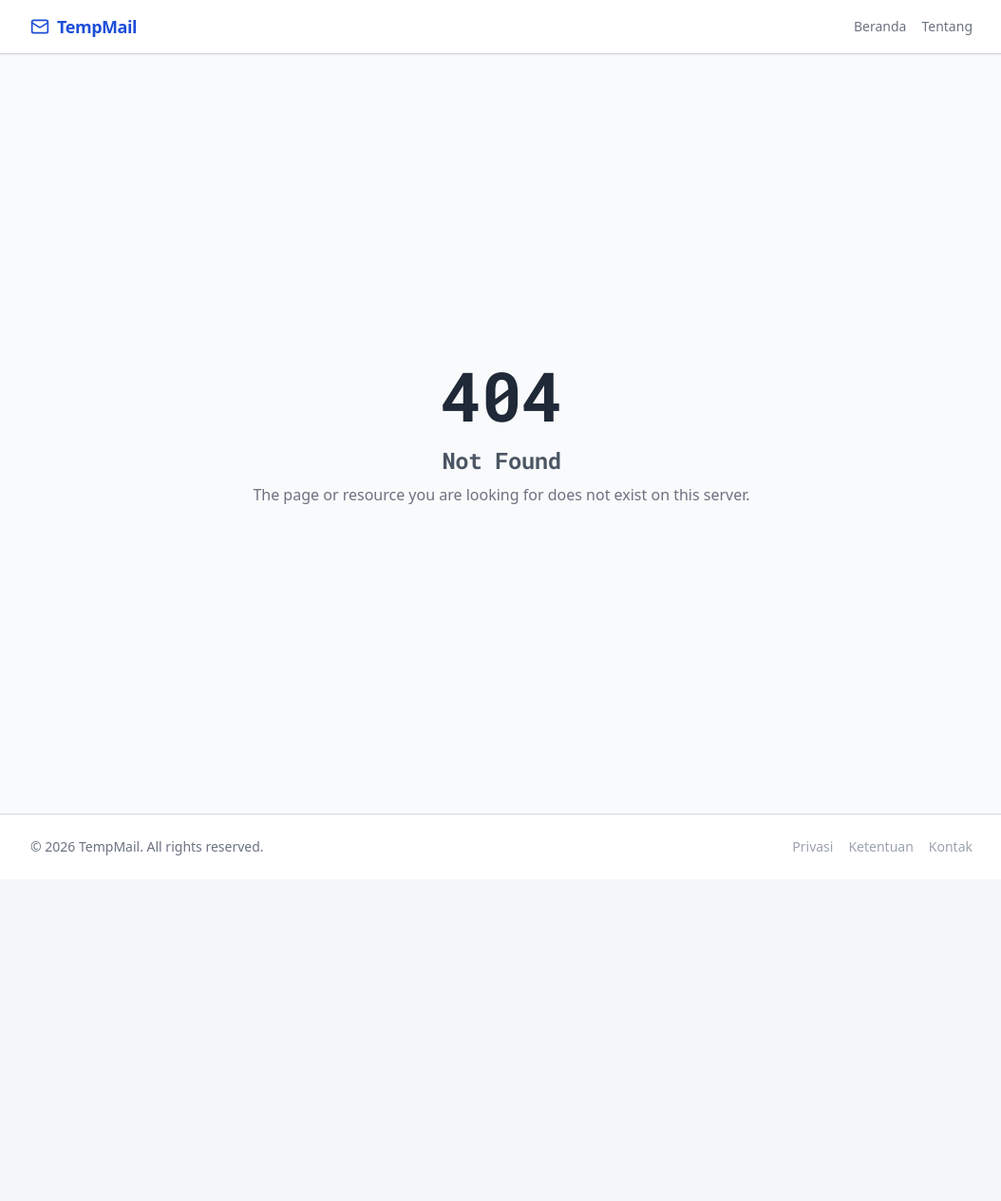
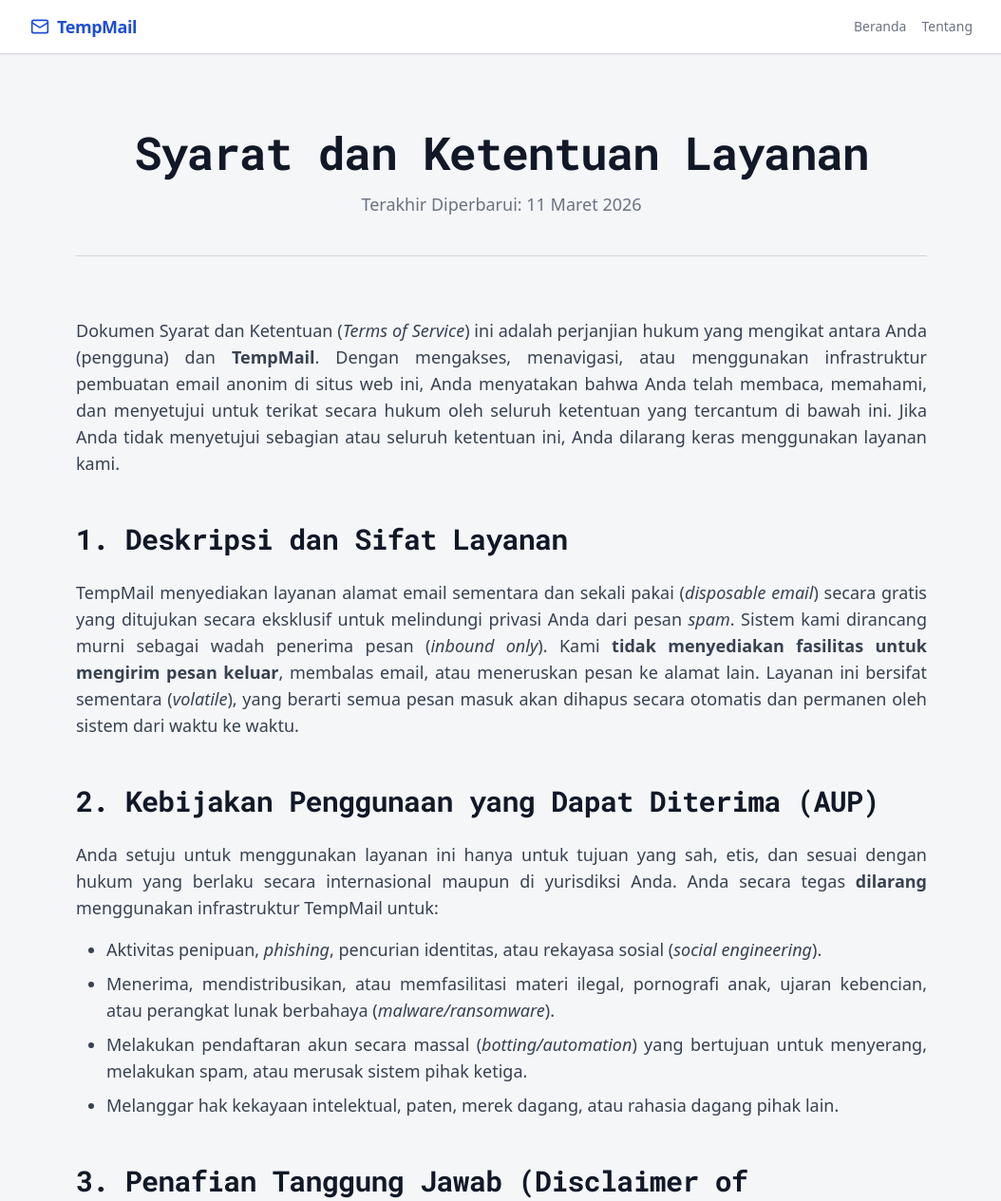
Before and after one commit to hyein89/Mail-fake-baru-2026, a Next.js app: page /ketentuan in a window 1280 px wide. Before the commit this address had no page. Shown: the top 1265 px of the page at 95% size, without its empty margins (112-1166 px from the left). Before the commit the page ends 926 px from the top, so only its background shows below. Built offline with nearby package versions, Linux system fonts and the light colour scheme.

Commit message:
Create page.tsx

```diff
--- /dev/null
+++ b/app/ketentuan/page.tsx
@@ -0,0 +1,80 @@
+import { siteConfig } from '@/site.config';
+
+export const metadata = {
+  title: `Syarat dan Ketentuan - ${siteConfig.name}`,
+  description: `Aturan, panduan penggunaan, dan penafian tanggung jawab hukum untuk pengguna layanan ${siteConfig.name}.`,
+};
+
+export default function KetentuanPage() {
+  return (
+    <main className="w-full py-12 md:py-20 px-4">
+      <article className="max-w-4xl mx-auto text-gray-700 font-sans space-y-12">
+
+        {/* Header Halaman */}
+        <div className="text-center mb-16 border-b border-gray-300 pb-10">
+          <h1 className="text-3xl md:text-5xl font-bold text-gray-900 mb-4 tracking-tight">Syarat dan Ketentuan Layanan</h1>
+          <p className="text-lg text-gray-500 font-medium">Terakhir Diperbarui: 11 Maret 2026</p>
+        </div>
+
+        {/* Pendahuluan */}
+        <section>
+          <p className="text-base md:text-lg leading-relaxed text-justify">
+            Dokumen Syarat dan Ketentuan (<em>Terms of Service</em>) ini adalah perjanjian hukum yang mengikat antara Anda (pengguna) dan <strong>{siteConfig.name}</strong>. Dengan mengakses, menavigasi, atau menggunakan infrastruktur pembuatan email anonim di situs web ini, Anda menyatakan bahwa Anda telah membaca, memahami, dan menyetujui untuk terikat secara hukum oleh seluruh ketentuan yang tercantum di bawah ini. Jika Anda tidak menyetujui sebagian atau seluruh ketentuan ini, Anda dilarang keras menggunakan layanan kami.
+          </p>
+        </section>
+
+        {/* Pasal 1 */}
+        <section>
+          <h2 className="text-2xl md:text-3xl font-bold text-gray-900 mb-6 tracking-tight">1. Deskripsi dan Sifat Layanan</h2>
+          <p className="text-base md:text-lg leading-relaxed text-justify">
+            {siteConfig.name} menyediakan layanan alamat email sementara dan sekali pakai (<em>disposable email</em>) secara gratis yang ditujukan secara eksklusif untuk melindungi privasi Anda dari pesan <em>spam</em>. Sistem kami dirancang murni sebagai wadah penerima pesan (<em>inbound only</em>). Kami <strong>tidak menyediakan fasilitas untuk mengirim pesan keluar</strong>, membalas email, atau meneruskan pesan ke alamat lain. Layanan ini bersifat sementara (<em>volatile</em>), yang berarti semua pesan masuk akan dihapus secara otomatis dan permanen oleh sistem dari waktu ke waktu.
+          </p>
+        </section>
+
+        {/* Pasal 2 */}
+        <section>
+          <h2 className="text-2xl md:text-3xl font-bold text-gray-900 mb-6 tracking-tight">2. Kebijakan Penggunaan yang Dapat Diterima (AUP)</h2>
+          <p className="text-base md:text-lg leading-relaxed text-justify mb-4">
+            Anda setuju untuk menggunakan layanan ini hanya untuk tujuan yang sah, etis, dan sesuai dengan hukum yang berlaku secara internasional maupun di yurisdiksi Anda. Anda secara tegas <strong>dilarang</strong> menggunakan infrastruktur {siteConfig.name} untuk:
+          </p>
+          <ul className="list-disc pl-6 md:pl-8 text-gray-700 space-y-2 text-base md:text-lg text-justify">
+            <li>Aktivitas penipuan, <em>phishing</em>, pencurian identitas, atau rekayasa sosial (<em>social engineering</em>).</li>
+            <li>Menerima, mendistribusikan, atau memfasilitasi materi ilegal, pornografi anak, ujaran kebencian, atau perangkat lunak berbahaya (<em>malware/ransomware</em>).</li>
+            <li>Melakukan pendaftaran akun secara massal (<em>botting/automation</em>) yang bertujuan untuk menyerang, melakukan spam, atau merusak sistem pihak ketiga.</li>
+            <li>Melanggar hak kekayaan intelektual, paten, merek dagang, atau rahasia dagang pihak lain.</li>
+          </ul>
+        </section>
+
+        {/* Pasal 3 */}
+        <section>
+          <h2 className="text-2xl md:text-3xl font-bold text-gray-900 mb-6 tracking-tight">3. Penafian Tanggung Jawab (Disclaimer of Warranties)</h2>
+          <p className="text-base md:text-lg leading-relaxed text-justify mb-4">
+            Layanan kami disediakan secara "Sebagaimana Adanya" (<em>As-Is</em>) dan "Sebagaimana Tersedia" (<em>As-Available</em>). Kami <strong>menolak segala bentuk jaminan</strong>, baik tersurat maupun tersirat, termasuk namun tidak terbatas pada jaminan kelayakan untuk diperdagangkan atau kesesuaian untuk tujuan tertentu. Kami tidak menjamin bahwa:
+          </p>
+          <ul className="list-disc pl-6 md:pl-8 text-gray-700 space-y-2 text-base md:text-lg text-justify">
+            <li>Layanan tidak akan pernah mengalami gangguan, penundaan (<em>delay</em>), atau bebas dari kesalahan teknis (<em>bug-free</em>).</li>
+            <li>Setiap email yang dikirim oleh pihak ketiga pasti akan berhasil masuk dan ditampilkan di kotak masuk sementara Anda.</li>
+            <li>Domain email yang kami sediakan tidak akan masuk dalam daftar hitam (<em>blacklist</em>) oleh platform atau situs web tertentu.</li>
+          </ul>
+        </section>
+
+        {/* Pasal 4 */}
+        <section>
+          <h2 className="text-2xl md:text-3xl font-bold text-gray-900 mb-6 tracking-tight">4. Batasan Kewajiban (Limitation of Liability)</h2>
+          <p className="text-base md:text-lg leading-relaxed text-justify">
+            Dalam keadaan atau teori hukum apa pun, tim pengembang, pemilik domain, afiliasi, atau pemasok {siteConfig.name} tidak akan bertanggung jawab atas kerusakan langsung, tidak langsung, insidental, atau kerugian konsekuensial (termasuk hilangnya data, akun pihak ketiga yang ditangguhkan, kehilangan keuntungan finansial, atau kegagalan transaksi) yang timbul akibat penggunaan atau ketidakmampuan Anda dalam menggunakan layanan ini. Penggunaan alamat email dari situs kami untuk mendaftar akun penting adalah risiko yang Anda tanggung sendiri sepenuhnya.
+          </p>
+        </section>
+
+        {/* Pasal 5 */}
+        <section>
+          <h2 className="text-2xl md:text-3xl font-bold text-gray-900 mb-6 tracking-tight">5. Penghentian dan Pemblokiran Akses</h2>
+          <p className="text-base md:text-lg leading-relaxed text-justify">
+            Kami berhak, atas kebijakan kami sendiri secara sepihak dan tanpa pemberitahuan sebelumnya, untuk menghentikan, membatasi, atau memblokir akses alamat IP Anda ke layanan kami apabila kami mendeteksi adanya aktivitas yang mencurigakan, pelanggaran terhadap ketentuan ini, atau tindakan penyalahgunaan (<em>abuse</em>) yang membebani infrastruktur jaringan kami secara tidak wajar. Kami juga berhak untuk menghapus, menambah, atau mengganti domain email sementara yang tersedia kapan saja tanpa pemberitahuan.
+          </p>
+        </section>
+
+      </article>
+    </main>
+  );
+}
```
